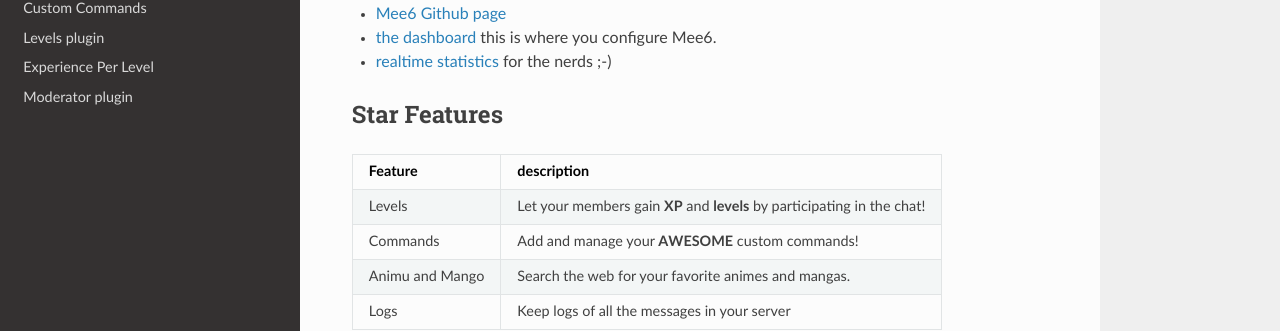
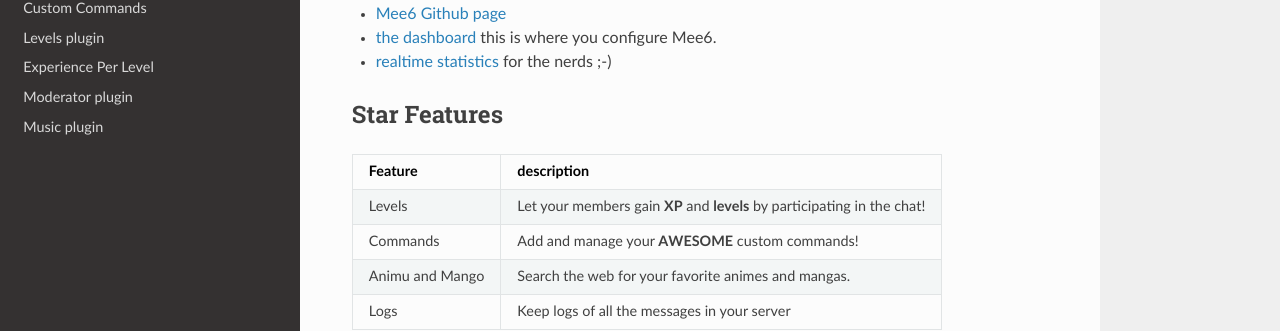
Before and after one commit to Mee6/Mee6-documentation, an MkDocs documentation site: the page built from docs/index.md, in a window 1280 px wide. Shown: the part 232-563 px from the top of the page. Built offline with MkDocs 1.6.1, drawn with Linux system fonts in a browser that asks for light colours; nearby versions of some CDN libraries; old or Windows-style settings are respelled for this version of MkDocs.

Commit message:
Update mkdocs.yml

```diff
--- a/mkdocs.yml
+++ b/mkdocs.yml
@@ -15,3 +15,4 @@
   - Levels plugin: Levels.md
   - Experience Per Level: levelxp.md
   - Moderator plugin: Moderator.md
+  - Music plugin: Music.md
```
